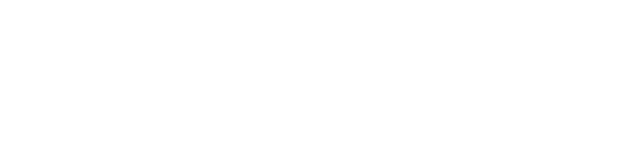
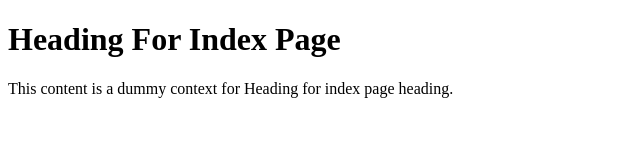
Before and after one commit to mshoaibiqbalhashmi/crap-portfolio, a plain HTML site: page index.html in a window 1280 px wide. Shown: the whole page, without its empty margins (0-640 px from the left). Drawn offline with Linux system fonts and the light colour scheme.

Commit message:
adding index html

```diff
--- a/index.html
+++ b/index.html
@@ -6,5 +6,8 @@
   </head>
   <body>
 
+    <h1>Heading For Index Page</h1>
+    <p>This content is a dummy context for Heading for index page heading.</p>
+
   </body>
 </html>
```
